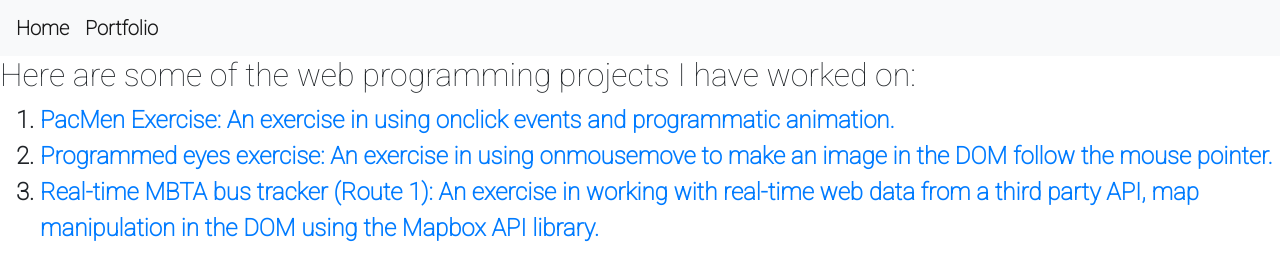
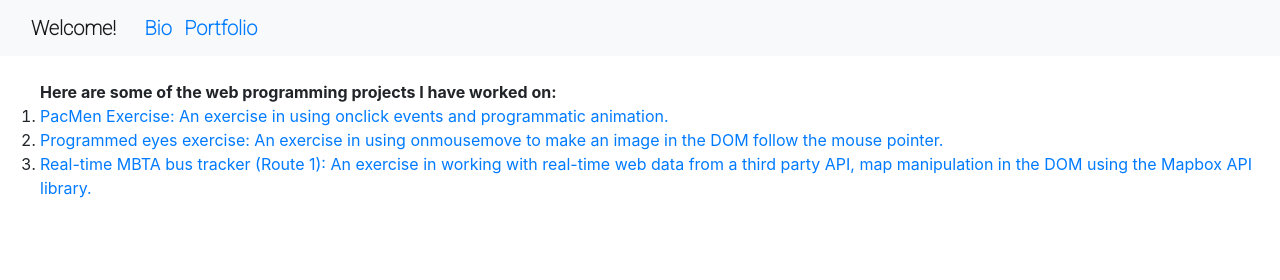
Before and after one commit to standingtree/standingtree.github.io, a plain HTML site: page portfolio.html in a window 1280 px wide. Drawn offline with nearby package versions, Linux system fonts and the light colour scheme.

Commit message:
added bio.html, improved navbar formatting

```diff
--- /dev/null
+++ b/bio.html
@@ -0,0 +1,33 @@
+<!doctype html>
+<html>
+<head>
+	<title>StandingTree's Bio</title>
+	<script src="https://code.jquery.com/jquery-1.10.2.js"></script>
+	<div id="nav-placeholder"></div>
+	<script>
+        $(function(){
+            $("#nav-placeholder").load("nav.html");
+        });
+    </script>
+</head>
+<body>
+<div>
+	<br>
+	<ul>
+		<li>I'm a strategic finance professional with a passion for financial modeling, programming, and over a decade of experience in corporate finance (M&A and capital markets) and private credit investing</li>
+		<li>Currently part of the management team of a private equity-backed energy company (oil and gas)</li>
+		<li>In my current role, I specialize in building custom programs that connect operational inputs (cost and activity scheduling) to market data (for commodity prices, equities, and bonds)</li>
+		<li>These models (in <a href="https://en.wikipedia.org/wiki/Perpetual_beta">perpetual beta</a>) aim to provide a holistic, granular, and ultimately robust, view of a company's ability to manage its cash flow and leverage (debt load), as well as help management understand financial positioning relative to the broader market</li>
+		<li>Over the years, my interest in programming financial decision tools has led me to seek out a deeper technical skillset, which currently encompasses advanced Excel (using data connections and VBA), Python (pandas, numpy, scipy, plotly, etc), JavaScript, HTML, and CSS
+		<li>In 2021, my interdisciplinary explorations led me to the <a href="https://executive-ed.xpro.mit.edu/professional-certificate-coding">MITxPro Full Stack Web Development course</a>, which has been extremely rewarding from a learning perspective. I hope to use these skills to augment my models and build awesome websites, front-end to back-end</li>
+		<li>This website started as the final project for the first module of the full stack course, and I will be updating it over time</li>
+		<li>BA in Mathematical Economic Analysis from Rice University (2010)</li>
+		<br><i>Questions? Contact Viren >> <a href="mailto:standingtreetechnologies@gmail.com">standingtreetechnologies@gmail.com</a>
+		<br><a href="https://github.com/standingtree?tab=repositories">Github</a>
+		<br><a href="https://www.linkedin.com/in/viren-desai-7968219/">LinkedIn</a>
+		<br>Last update: 3/23/2021</i>
+	</ul>
+</div>
+
+</body>
+</html>
--- a/nav.html
+++ b/nav.html
@@ -1,4 +1,3 @@
-<head>
 <!--   CSS only -->
 <link rel="stylesheet"
       href="https://stackpath.bootstrapcdn.com/bootstrap/4.5.2/css/bootstrap.min.css"
@@ -9,8 +8,12 @@
 <link rel="preconnect" href="https://fonts.gstatic.com">
 <link rel="stylesheet" href="https://fonts.googleapis.com/css2?family=Roboto:wght@100&display=swap">
 <link rel="stylesheet" href="styles.css">
-</head>
 <nav class="navbar navbar-expand-lg navbar-light bg-light">
-    <a class="navbar-brand" href="https://standingtree.github.io/">Home</a>
-    <a class="navbar-brand" href="portfolio.html">Portfolio</a>
+    <div class="container-fluid">
+        <a class="navbar-brand" href="index.html">Welcome!</a>
+        <div class="collapse navbar-collapse" id="navbarNav">
+        <a class="navbar-link" href="bio.html">Bio</a>
+        <a class="navbar-link" href="portfolio.html">Portfolio</a>
+        </div>
+    </div>
 </nav>
--- a/portfolio.html
+++ b/portfolio.html
@@ -4,20 +4,16 @@
     <meta charset="UTF-8">
     <title>StandingTree's Portfolio Projects</title>
 	<script src="https://code.jquery.com/jquery-1.10.2.js"></script>
-</head>
-<body>
-    <!-- start Nav bar-->
 	<div id="nav-placeholder"></div>
 	<script>
         $(function(){
             $("#nav-placeholder").load("nav.html");
         });
     </script>
-    <!-- end Nav Bar-->
-    <h2>
-		Here are some of the web programming projects I have worked on:
-		</h2>
+</head>
 	<ol>
+		<br>
+		<b>Here are some of the web programming projects I have worked on:</b>
 		<li><a href = "https://standingtree.github.io/pacmen-exercise/">PacMen Exercise: An exercise in using onclick events and programmatic animation.</a>
 		<li><a href = "https://standingtree.github.io/programmed-eyes-exercise/">Programmed eyes exercise: An exercise in using onmousemove to make an image in the DOM follow the mouse pointer.</a>
 		<li><a href = "https://standingtree.github.io/real-time-bus-tracker/">Real-time MBTA bus tracker (Route 1): An exercise in working with real-time web data from a third party API, map manipulation in the DOM using the Mapbox API library.</a>
--- a/styles.css
+++ b/styles.css
@@ -1,6 +1,10 @@
 
-body{
+body .navbar {
   font-family: "Roboto";
-  font-size: 1.5em;
+  font-size: 1.25em;
   font-weight: bold;
 }
+
+.navbar-link {
+  padding-left: 0.625em;
+}
```
Also changed, not shown: index.html (+6 -10 lines). Lines whose indentation alone changed are shown as unchanged.
